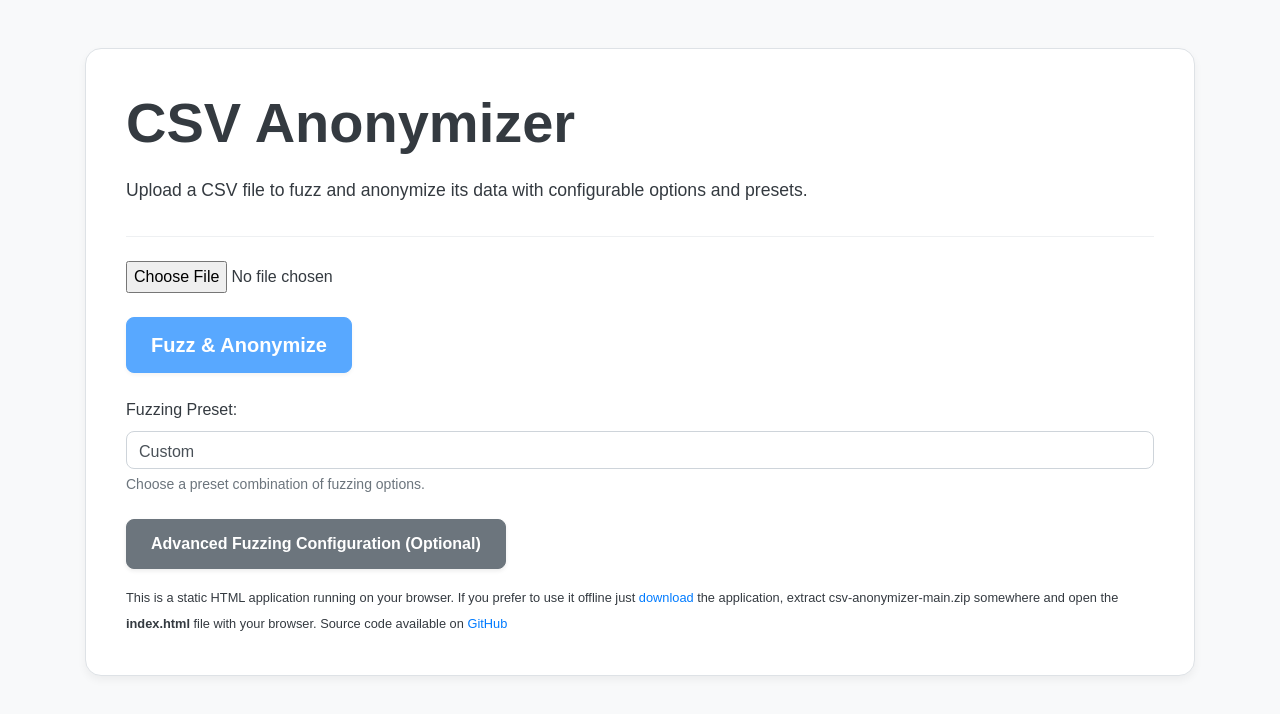
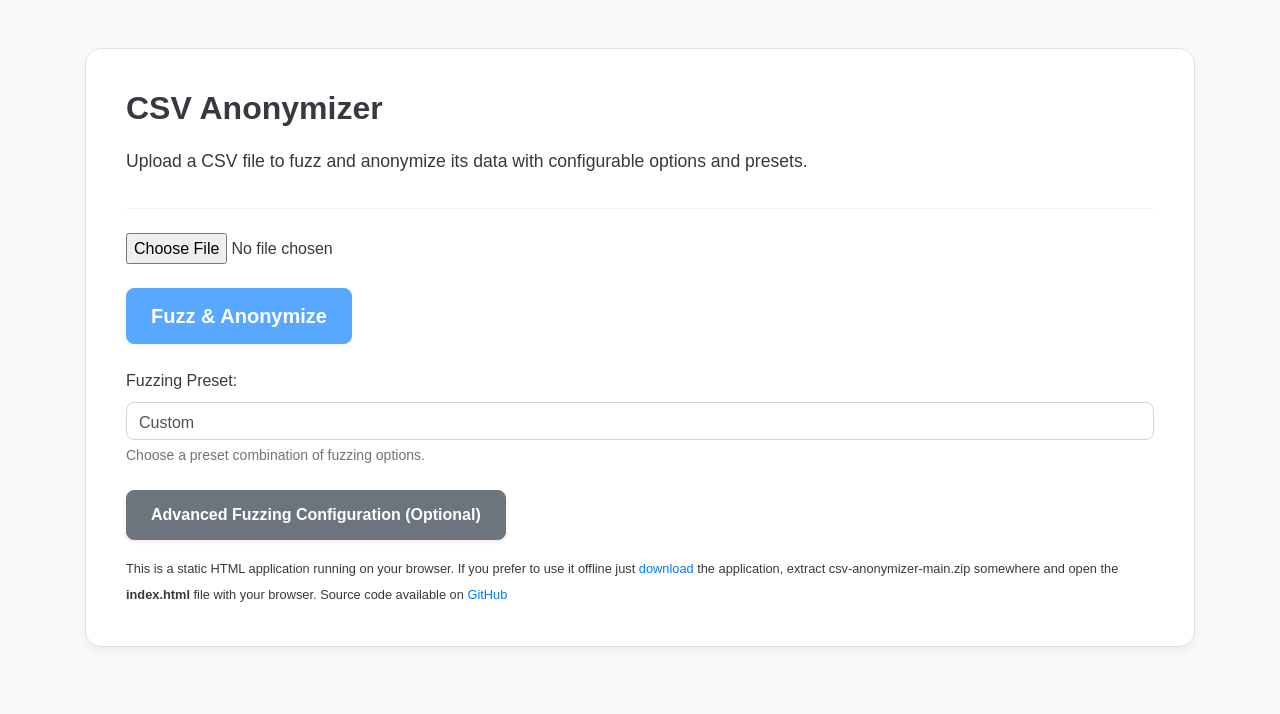
Before and after one commit to fabriziosalmi/csv-anonymizer, a plain HTML site: page index.html in a window 1280 px wide. Drawn offline with nearby package versions, Linux system fonts and the light colour scheme.

Commit message:
Update index.html

```diff
--- a/index.html
+++ b/index.html
@@ -13,7 +13,7 @@
     <div class="container mt-5">
         <div class="jumbotron">
 
-            <h1 class="display-4">CSV Anonymizer</h1>
+            <h1 style="font-size: 2em;" class="display-4">CSV Anonymizer</h1>
             <p class="lead">Upload a CSV file to fuzz and anonymize its data with configurable options and presets.</p>
             <hr class="my-4">
             <div class="form-group">
```
